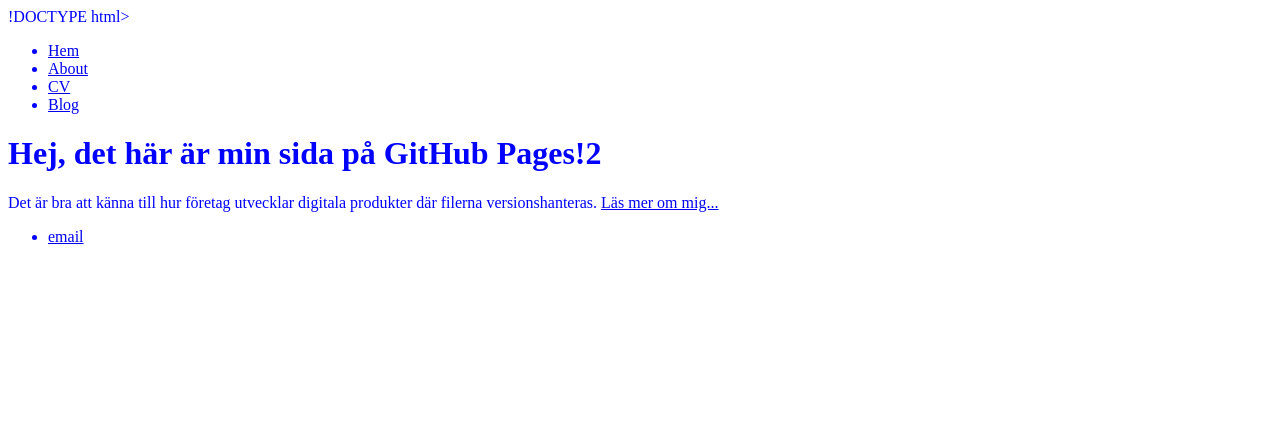
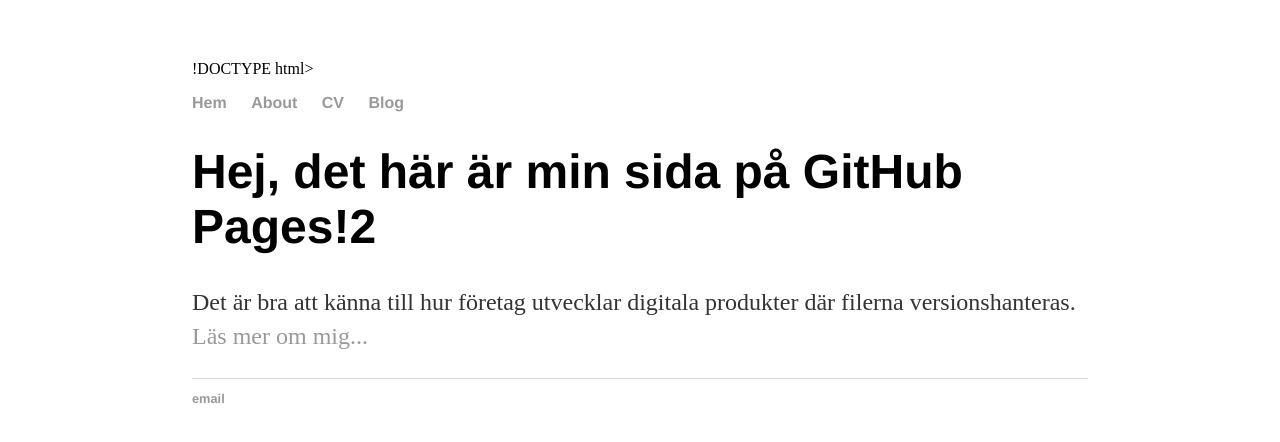
Before and after one commit to Smedjebon/camilla, a plain HTML site: page index.html in a window 1280 px wide. Drawn offline with Linux system fonts and the light colour scheme; files that its build step writes are made by us from their sources.

Commit message:
Update main.css

```diff
--- a/main.css
+++ b/main.css
@@ -1,4 +1,45 @@
 body {
-  color: blue;
-}
-<link rel="stylesheet" type="text/css" href="style.css">
+	    margin: 60px auto;
+	    width: 70%;
+	}
+	nav ul, footer ul {
+	    font-family:'Helvetica', 'Arial', 'Sans-Serif';
+	    padding: 0px;
+	    list-style: none;
+	    font-weight: bold;
+	}
+	nav ul li, footer ul li {
+	    display: inline;
+	    margin-right: 20px;
+	}
+	a {
+	    text-decoration: none;
+	    color: #999;
+	}
+	a:hover {
+	    text-decoration: underline;
+	}
+	h1 {
+	    font-size: 3em;
+	    font-family:'Helvetica', 'Arial', 'Sans-Serif';
+	}
+	p {
+	    font-size: 1.5em;
+	    line-height: 1.4em;
+	    color: #333;
+	}
+	footer {
+	    border-top: 1px solid #d5d5d5;
+	    font-size: .8em;
+	}
+
+
+	ul.posts {
+	    margin: 20px auto 40px;
+	    font-size: 1.5em;
+	}
+
+
+	ul.posts li {
+	    list-style: none;
+	}
```
